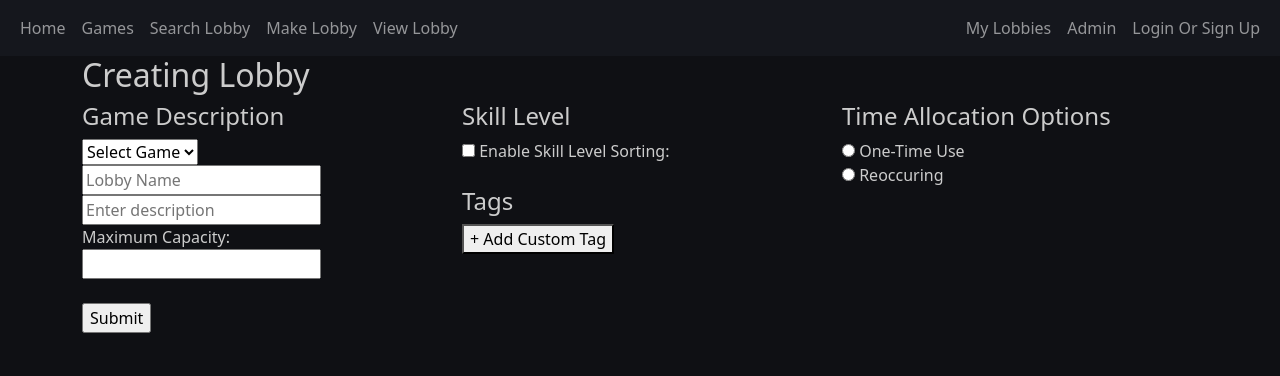
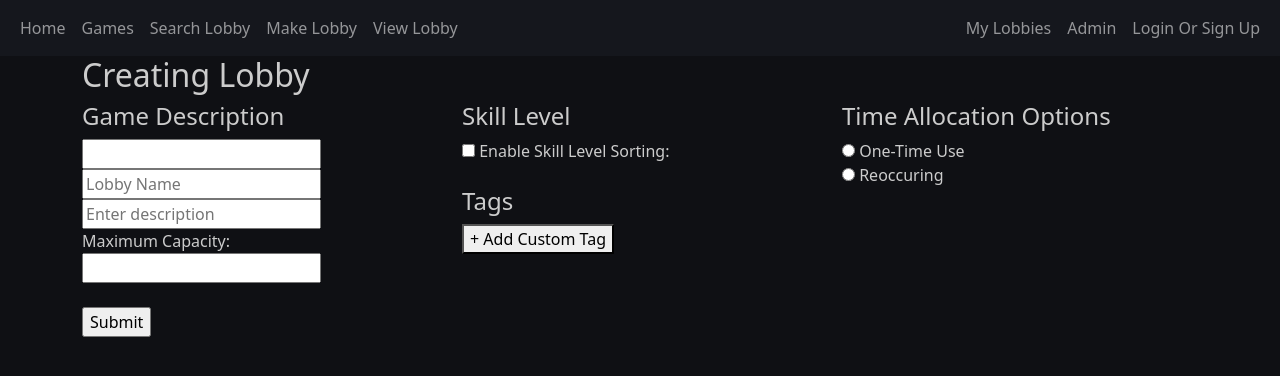
Before and after one commit to justinarat/Teamify, a Flask app: template app/templates/lobby-making.html in a window 1280 px wide. Shown: the top 376 px of the page. Run offline with Flask 3, Linux system fonts and the light colour scheme; the template is opened without the code that fills it, so the values that code supplies are empty.

Commit message:
Changed game dropdown menu to a datalist, allowing users to search for games by typing instead of having to scroll

```diff
--- a/app/templates/lobby-making.html
+++ b/app/templates/lobby-making.html
@@ -11,12 +11,14 @@
     <div class="row">
       <div class="col-sm-4">
         <h4>Game Description</h4>
-        <select>
+        <input list="game-options" id="game-selected">
+        <datalist id="game-options">
           <option disabled selected value="">Select Game</option>
           {% for game in game_titles %}
           <option value="{{game}}">{{game}}</option>
           {% endfor %}
-        </select>
+        </datalist>
+        <br>
         <input type="text" id="lobby-name" placeholder="Lobby Name">
         <br>
         <input type="text" id="lobby-making-description" placeholder="Enter description">
```
